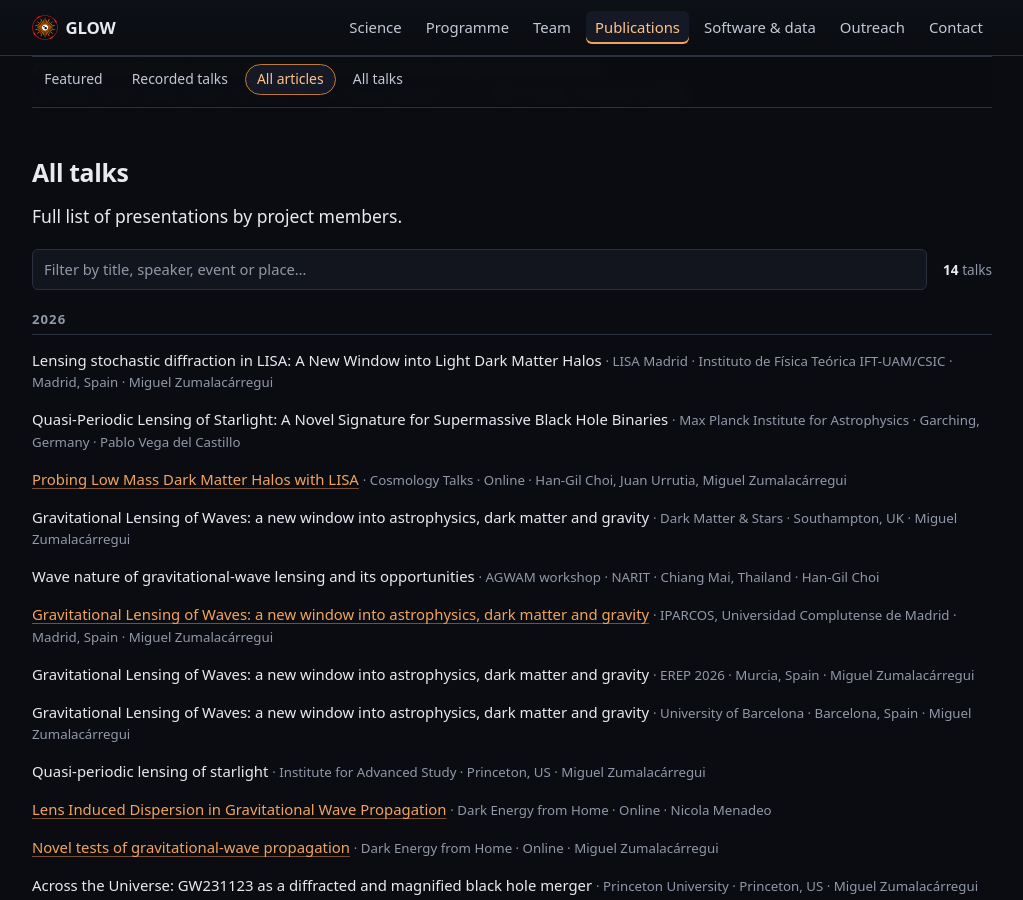
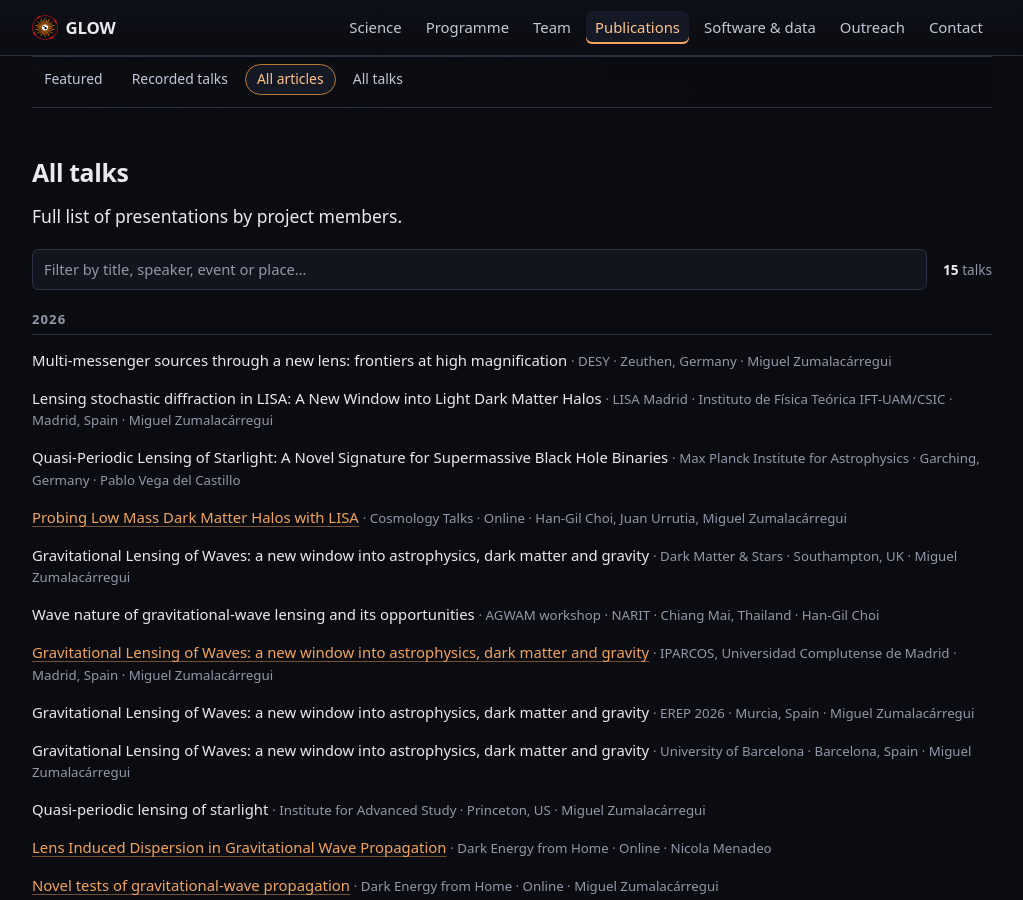
Before and after one commit to glow-astro/website, a Jekyll site: the page built from publications.html, in a window 1280 px wide and 900 px high, scrolled down 2513 px. Shown: the whole window, without its empty margins (128-1151 px from the left). Built offline with Jekyll 4.4.1, drawn with Linux system fonts in a browser that asks for light colours.

Commit message:
Add the DESY Zeuthen seminar
Miguel Zumalacárregui, 25 September 2026, "Multi-messenger sources through
a new lens: frontiers at high magnification". Given in the AP seminar; no
event field, as for the other institutional seminars.

Co-Authored-By: Claude Opus 5.5 <noreply@anthropic.com>

```diff
--- a/_data/publications.yml
+++ b/_data/publications.yml
@@ -237,6 +237,13 @@ talks:
   # the kind of talk: "invited", "plenary" and "recorded webinar" were dropped
   # on 2026-08-28 as noise on a project page, the recording being evident from
   # the link. That information lives in the CV, which is where it counts.
+  - title: "Multi-messenger sources through a new lens: frontiers at high magnification"
+    institution: "DESY"
+    city: "Zeuthen"
+    country: "Germany"
+    speakers: ["Miguel Zumalacárregui"]
+    date: 2026-09-25
+
   - title: "Lensing stochastic diffraction in LISA: A New Window into Light Dark Matter Halos"
     # An internal LISA meeting at the IFT, not a widely advertised one (owner,
     # 2026-09-19), which is why it is not the 16th LISA Symposium and does not
```
